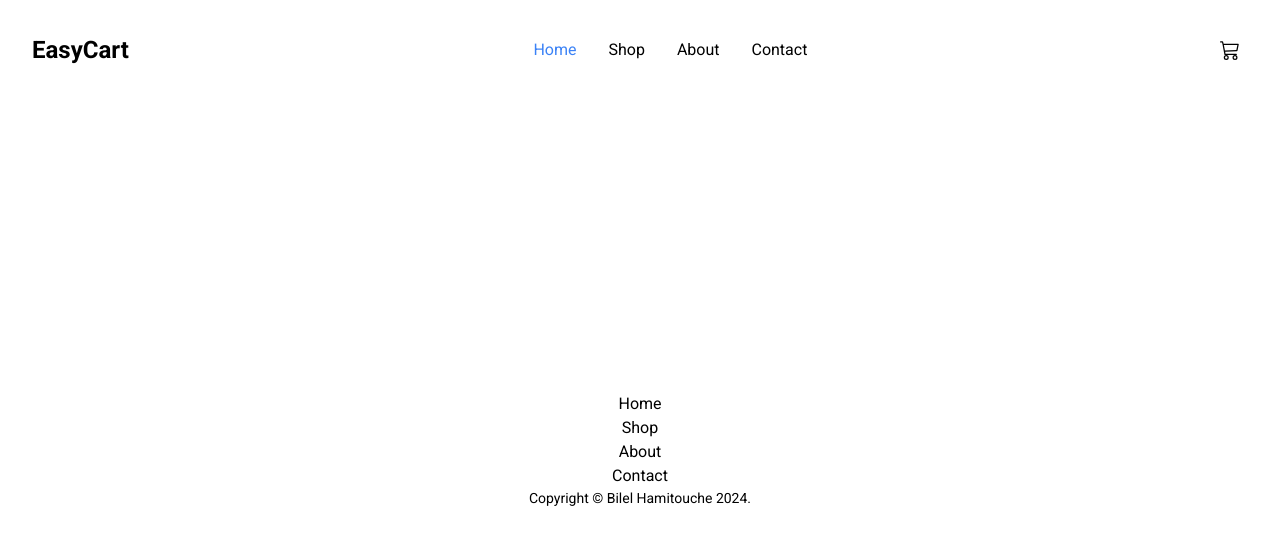
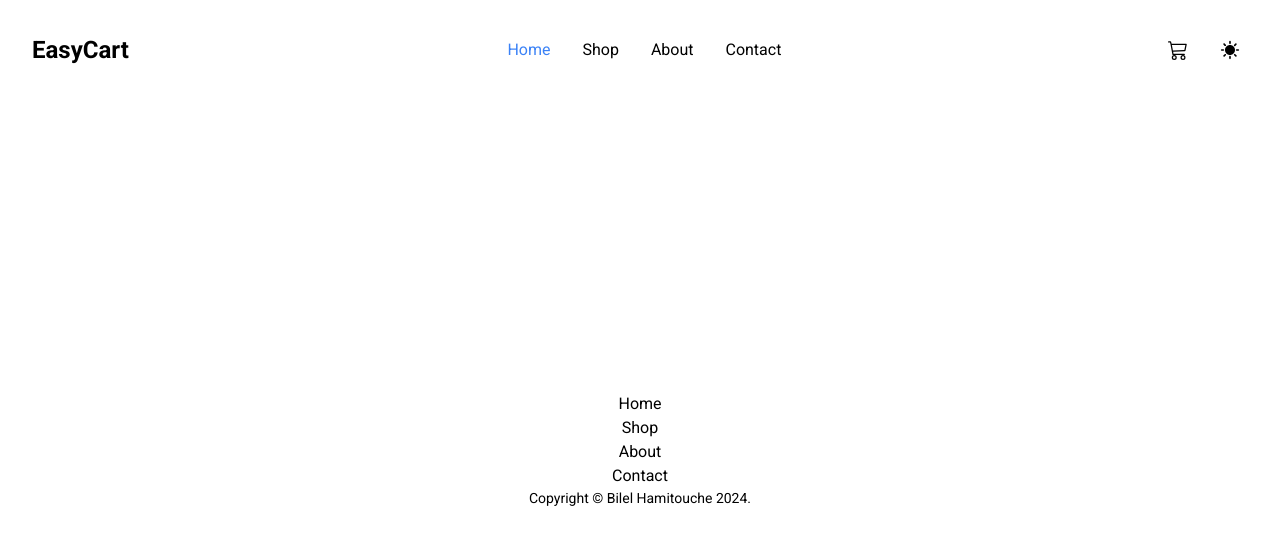
Before and after one commit to bilelhamitouche/EasyCart, a React (Vite) app: page / in a window 1280 px wide. Shown: the top 544 px of the page. Built offline with nearby package versions, Linux system fonts and the light colour scheme.

Commit message:
add themes icon

```diff
--- a/src/components/Header.jsx
+++ b/src/components/Header.jsx
@@ -1,5 +1,6 @@
 import { Link, NavLink } from "react-router-dom";
 import { BsCart3 } from "react-icons/bs";
+import { MdSunny } from "react-icons/md";
 
 function Header() {
   return (
@@ -33,6 +34,9 @@ function Header() {
           className="p-2 rounded-full hover:bg-gray-100">
           <BsCart3 className="text-xl font-bold" />
         </Link>
+        <button className="p-2 rounded-full hover:bg-gray-100">
+          <MdSunny className="text-xl font-bold" />
+        </button>
       </div>
     </header>
   );
```
